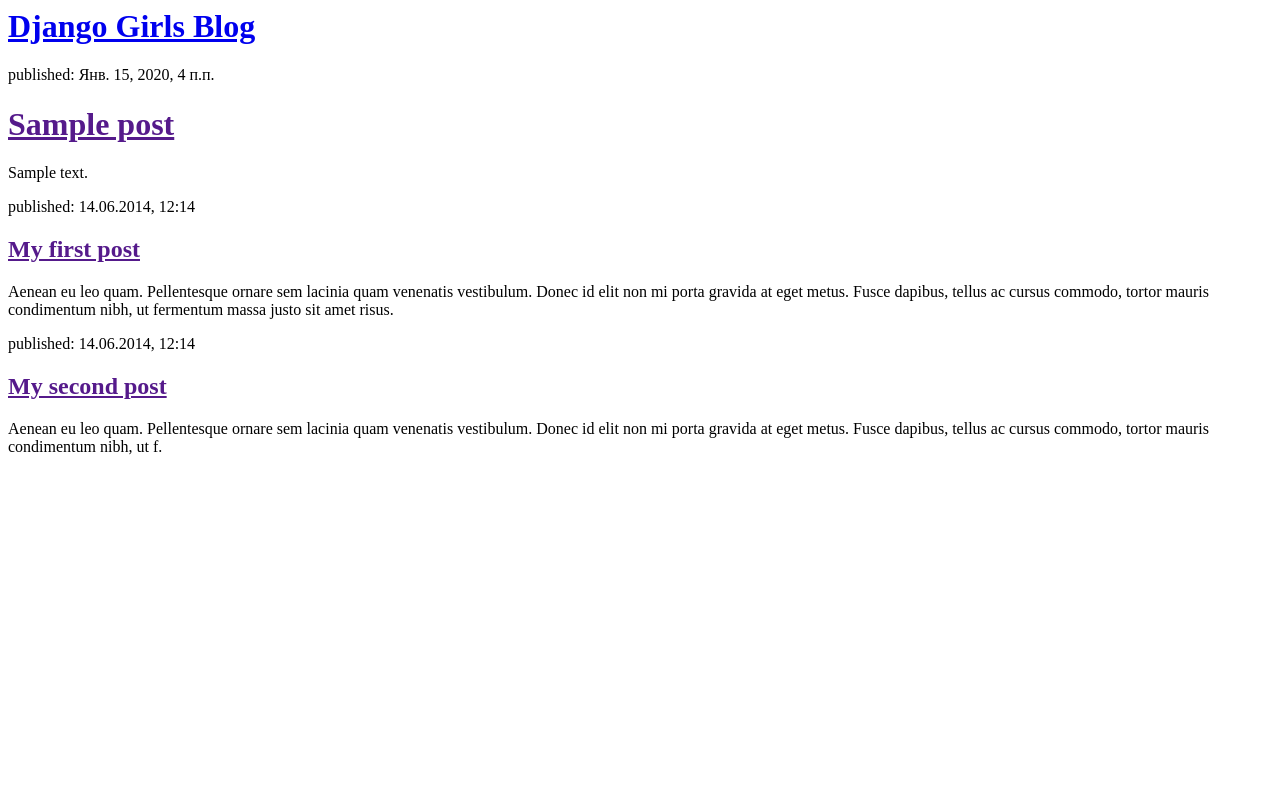
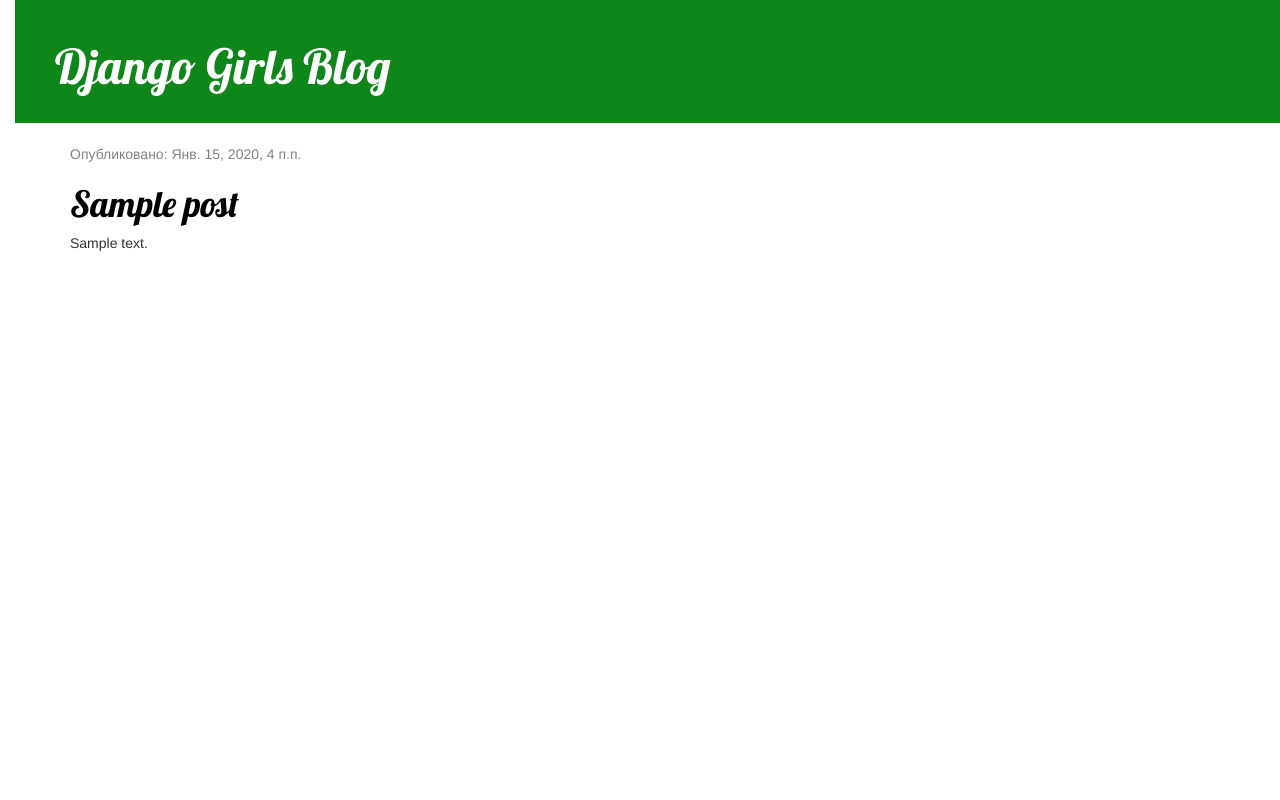
Before and after one commit to Isapoff/my-first-blog, a Django app: template blog/templates/blog/post_list.html in a window 1280 px wide. Run offline with Django 3.2, Linux system fonts and the light colour scheme; the template is opened without the code that fills it: values that come from a table or form of the project are taken from there, others are empty; tables that the repository leaves empty hold one stand-in row (values such as "Sample post"); some libraries are stand-ins or nearby versions.

Commit message:
Modified templates to display posts from database.

```diff
--- /dev/null
+++ b/blog/static/blog.css
@@ -0,0 +1,53 @@
+h1 a {
+    color: #fca205;
+    font-family: 'Lobster';
+}
+body {
+    padding-left: 15px;
+}
+.page-header {
+    background-color: #0f8619;
+    margin-top: 0;
+    padding: 20px 20px 20px 40px;
+}
+
+.page-header h1, .page-header h1 a, .page-header h1 a:visited, .page-header h1 a:active {
+    color: #ffffff;
+    font-size: 36pt;
+    text-decoration: none;
+}
+
+.content {
+    margin-left: 40px;
+}
+
+h1, h2, h3, h4 {
+    font-family: 'Lobster', cursive;
+}
+
+.date {
+    color: #828282;
+}
+
+.save {
+    float: right;
+}
+
+.post-form textarea, .post-form input {
+    width: 100%;
+}
+
+.top-menu, .top-menu:hover, .top-menu:visited {
+    color: #ffffff;
+    float: right;
+    font-size: 26pt;
+    margin-right: 20px;
+}
+
+.post {
+    margin-bottom: 70px;
+}
+
+.post h1 a, .post h1 a:visited {
+    color: #000000;
+}
--- a/blog/templates/blog/post_list.html
+++ b/blog/templates/blog/post_list.html
@@ -1,21 +1,38 @@
+{% load static %}
 <html>
     <head>
         <title>Django Girls blog</title>
+    <link rel="stylesheet" href="//maxcdn.bootstrapcdn.com/bootstrap/3.2.0/css/bootstrap.min.css">
+    <link rel="stylesheet" href="//maxcdn.bootstrapcdn.com/bootstrap/3.2.0/css/bootstrap-theme.min.css">
+    <link rel="stylesheet" href="{% static 'css/blog.css' %}">
+    <link href="https://fonts.googleapis.com/css?family=Lobster&subset=latin,cyrillic" rel="stylesheet" type="text/css">
     </head>
     <body>
-        <div>
+        <div class="page-header">
             <h1><a href="/">Django Girls Blog</a></h1>
         </div>
 
         {% for post in posts %}
-            <div>
-                <p>published: {{ post.published_date }}</p>
-                <h1><a href="">{{ post.title }}</a></h1>
-                <p>{{ post.text|linebreaksbr }}</p>
+            <div class="content container">
+                <div class="row">
+                    <div class="col-md-8">
+                        {% for post in posts %}
+                            <div class="post">
+                                <div class="date">
+                                    <p>Опубликовано: {{ post.published_date }}</p>
+                                </div>
+                                <h1><a href="">{{ post.title }}</a></h1>
+                                <p>{{ post.text|linebreaksbr }}</p>
+                            </div>
+                        {% endfor %}
+                    </div>
+                </div>
             </div>
         {% endfor %}
+    </body>
+</html>
 
-        <div>
+        <!-- <div>
             <p>published: 14.06.2014, 12:14</p>
             <h2><a href="">My first post</a></h2>
             <p>Aenean eu leo quam. Pellentesque ornare sem lacinia quam venenatis vestibulum. Donec id elit non mi porta gravida at eget metus. Fusce dapibus, tellus ac cursus commodo, tortor mauris condimentum nibh, ut fermentum massa justo sit amet risus.</p>
@@ -27,23 +44,4 @@
             <p>Aenean eu leo quam. Pellentesque ornare sem lacinia quam venenatis vestibulum. Donec id elit non mi porta gravida at eget metus. Fusce dapibus, tellus ac cursus commodo, tortor mauris condimentum nibh, ut f.</p>
         </div>
     </body>
-</html>
-
-<!-- <html>
-    <head>
-        <title>Django Girls blog</title>
-    </head>
-    <body>
-        <div>
-            <h1><a href="/">Django Girls Blog</a></h1>
-        </div>
-
-        {% for post in posts %}
-            <div>
-                <p>published: {{ post.published_date }}</p>
-                <h1><a href="">{{ post.title }}</a></h1>
-                <p>{{ post.text|linebreaksbr }}</p>
-            </div>
-        {% endfor %}
-    </body>
 </html> -->
```
